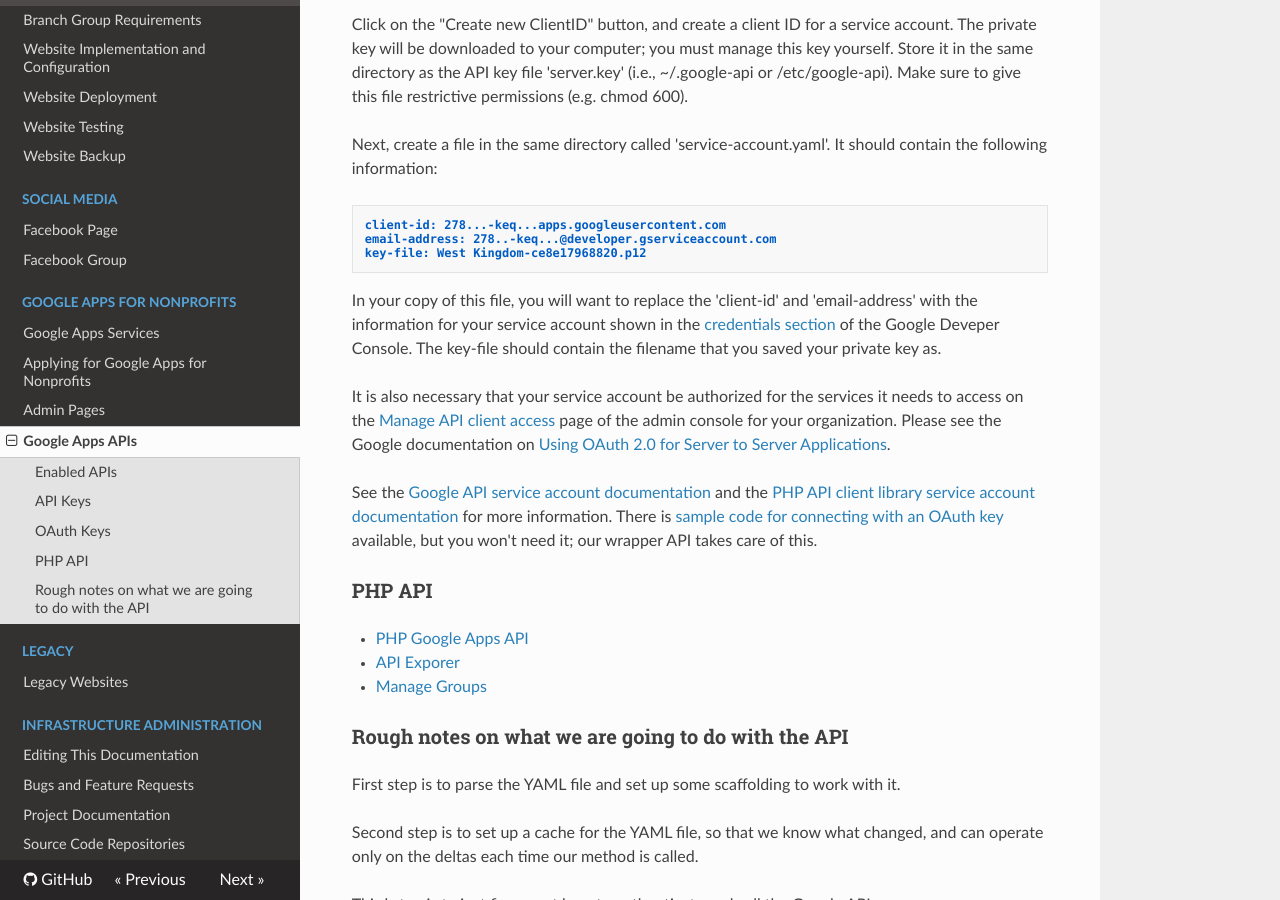
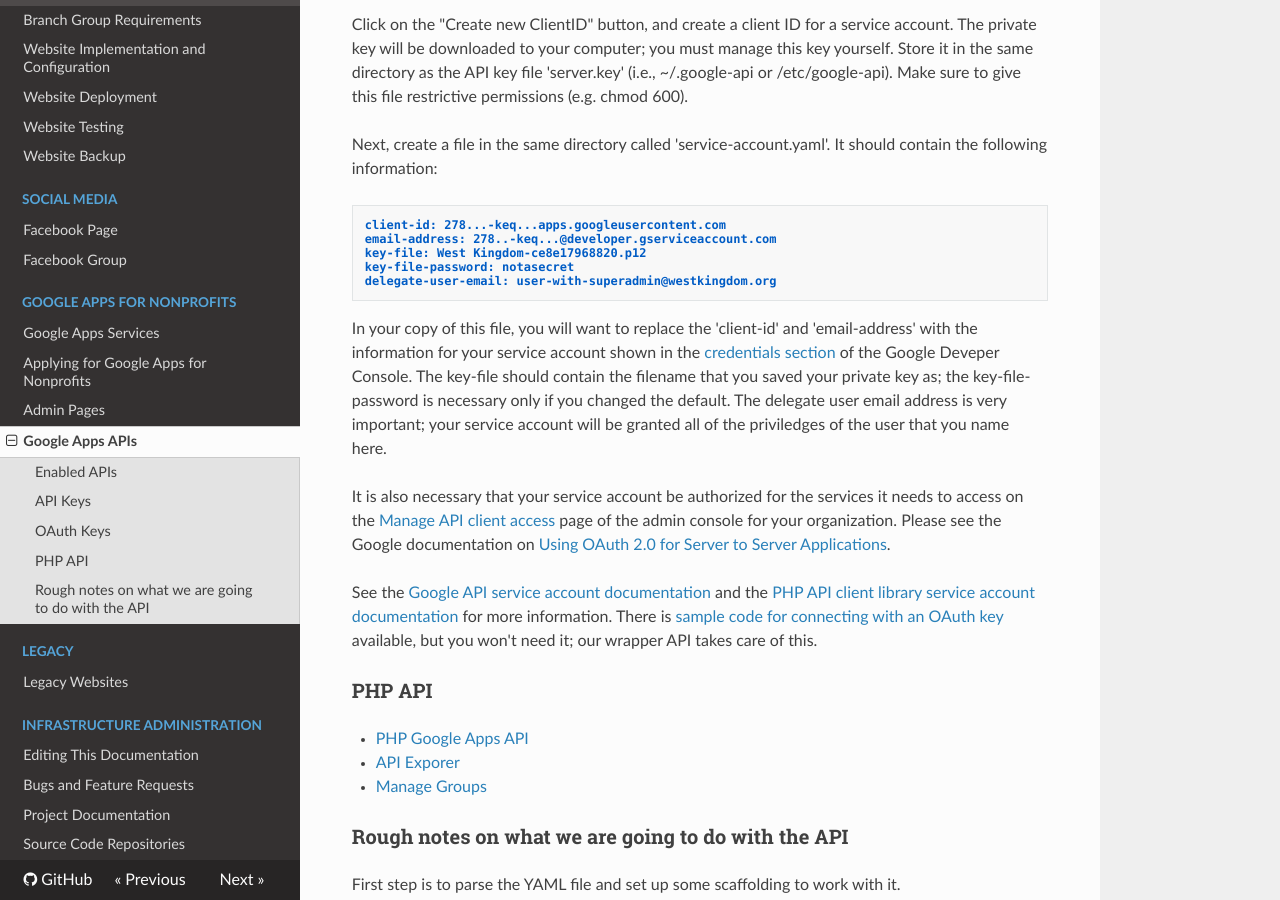
Before and after one commit to westkingdom/westkingdom, an MkDocs documentation site: the page built from docs/google-api.md, in a window 1280 px wide and 900 px high, scrolled down 1204 px. Built offline with MkDocs 1.6.1, drawn with Linux system fonts in a browser that asks for light colours; nearby versions of some CDN libraries; old or Windows-style settings are respelled for this version of MkDocs.

Commit message:
Update the required contents of the service-account.yaml file.

````diff
--- a/docs/google-api.md
+++ b/docs/google-api.md
@@ -71,12 +71,18 @@ should contain the following information:
 client-id: 278...-keq...apps.googleusercontent.com
 email-address: 278..-keq...@developer.gserviceaccount.com
 key-file: West Kingdom-ce8e17968820.p12
+key-file-password: notasecret
+delegate-user-email: user-with-superadmin@westkingdom.org
 ```
 In your copy of this file, you will want to replace the
 'client-id' and 'email-address' with the information for
 your service account shown in the [credentials section](https://console.developers.google.com/project/west-web-1066/apiui/credential)
 of the Google Deveper Console. The key-file should
-contain the filename that you saved your private key as.
+contain the filename that you saved your private key as;
+the key-file-password is necessary only if you changed the
+default.  The delegate user email address is very important;
+your service account will be granted all of the priviledges
+of the user that you name here.
 
 It is also necessary that your service account be
 authorized for the services it needs to access on the
````
